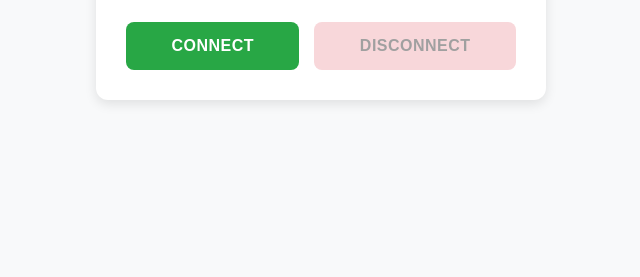
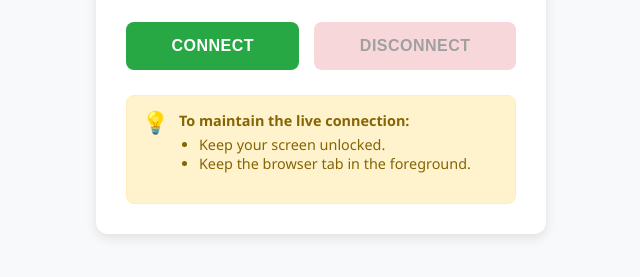
Before and after one commit to AmanSachaan/speakApp, a website: page public/index.html in a window 1280 px wide. Shown: the part 235-512 px from the top of the page, without its empty margins (319-959 px from the left). Drawn offline with Linux system fonts and the light colour scheme.

Commit message:
Updated file

```diff
--- a/public/index.html
+++ b/public/index.html
@@ -13,6 +13,9 @@
             --bg-color: #f8f9fa;
             --card-bg: #ffffff;
             --text-color: #343a40;
+            /* New Note Color */
+            --note-bg: #fff3cd; /* Light yellow/orange background */
+            --note-text: #856404; /* Dark yellow/orange text */
         }
         body {
             font-family: 'Segoe UI', Tahoma, Geneva, Verdana, sans-serif;
@@ -47,6 +50,7 @@
             display: flex;
             justify-content: space-around;
             gap: 15px;
+            margin-bottom: 25px; /* Added margin for separation */
         }
         .controls button {
             flex-grow: 1;
@@ -80,6 +84,34 @@
         #remoteAudio {
             display: none;
         }
+
+        /* --- NEW STATIC NOTE STYLES --- */
+        .mobile-note {
+            text-align: left;
+            padding: 15px;
+            margin-top: 20px;
+            border-radius: 8px;
+            background-color: var(--note-bg);
+            color: var(--note-text);
+            border: 1px solid #ffeeba;
+            font-size: 0.9em;
+            display: flex;
+            align-items: flex-start; /* Changed to flex-start for bullet alignment */
+        }
+        .mobile-note .icon {
+            font-size: 1.5em;
+            margin-right: 10px;
+            line-height: 1; /* Aligns the icon to the top */
+        }
+        .mobile-note ul {
+            list-style-type: disc;
+            margin-top: 5px;
+            padding-left: 20px;
+        }
+        .mobile-note p {
+            margin: 0;
+            font-weight: bold;
+        }
     </style>
 </head>
 <body>
@@ -95,7 +127,18 @@
             <button onclick="connectStranger()" id="connectButton">Connect</button>
             <button onclick="disconnectStranger()" id="disconnectButton" disabled>Disconnect</button>
         </div>
-    </div>
+
+        <div class="mobile-note">
+            <span class="icon">💡</span>
+            <div>
+                <p>To maintain the live connection:</p>
+                <ul>
+                    <li>Keep your screen unlocked.</li>
+                    <li>Keep the browser tab in the foreground.</li>
+                </ul>
+            </div>
+        </div>
+        </div>
 
     <script>
         // 🔑 RENDER FIX: Dynamically set the protocol (wss for production/Render, ws for local)
```
